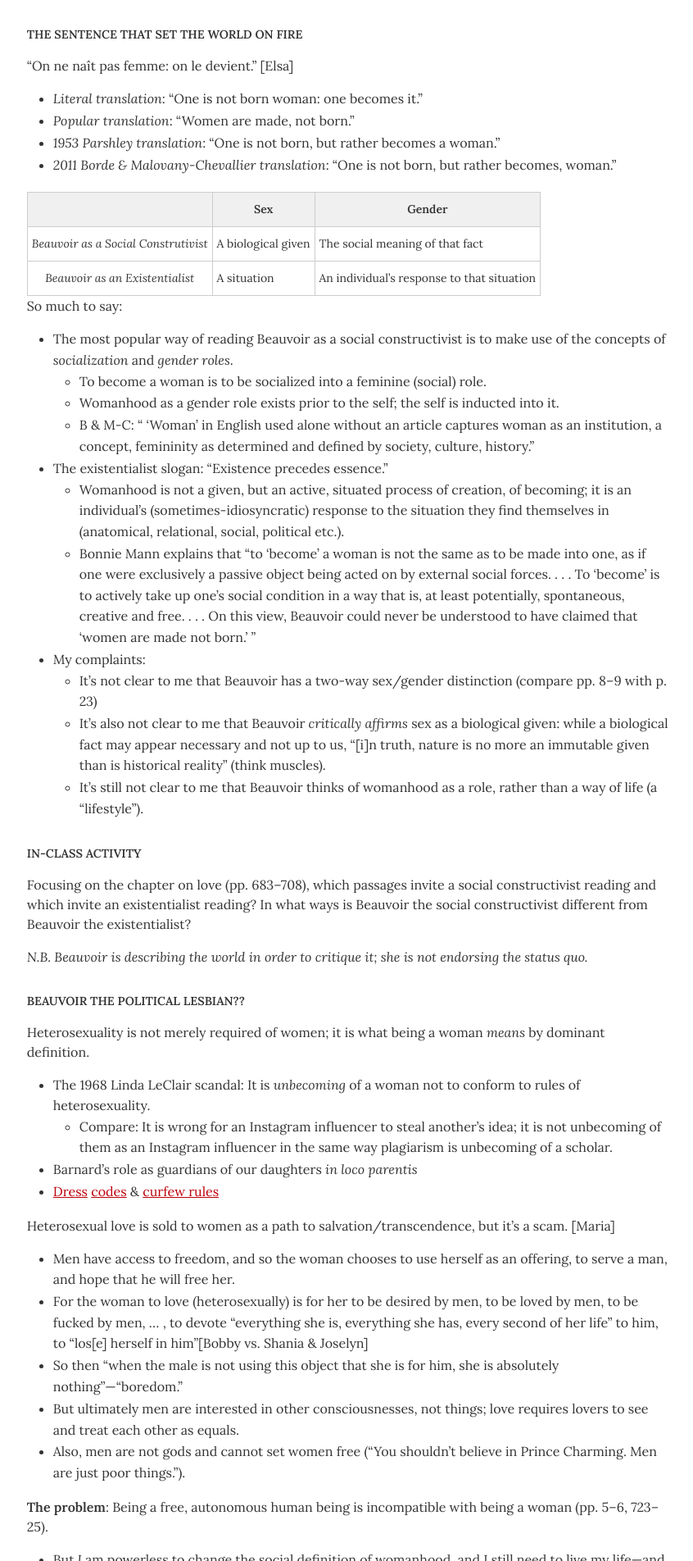
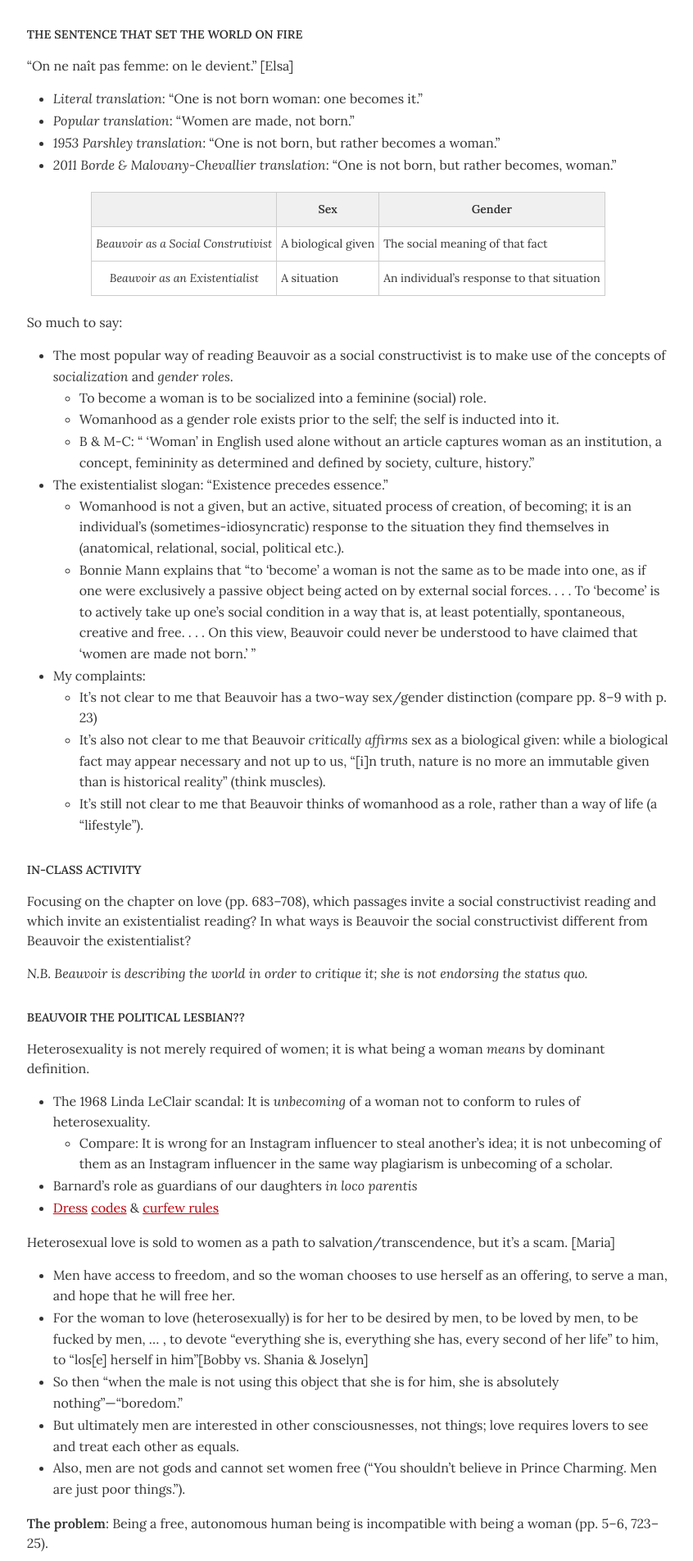
Before and after one commit to dingherself/love-gender-sex, a Jekyll site: the page built from handouts/_posts/2026-03-04-beauvoir-the-second-sex-ii.md, in a window 1280 px wide. Shown: the part 454-2358 px from the top of the page at 82% size, without its empty margins (215-1061 px from the left). Built offline with Jekyll 4.4.1, drawn with Linux system fonts in a browser that asks for light colours.

Commit message:
formatting

```diff
--- a/handouts/_posts/2026-03-04-beauvoir-the-second-sex-ii.md
+++ b/handouts/_posts/2026-03-04-beauvoir-the-second-sex-ii.md
@@ -29,7 +29,9 @@ module: "Gender"
 .tg .tg-buh4{background-color:#f9f9f9;text-align:left;vertical-align:top}
 .tg .tg-0lax{text-align:left;vertical-align:top}
 </style>
-  <table class="tg"><thead>
+  <div class="table-responsive">
+  <center>
+  <table class="tg mb-5"><thead>
     <tr>
       <th class="tg-0lax"></th>
       <th class="tg-baqh"><span style="font-weight:bold">Sex</span></th>
@@ -48,6 +50,8 @@ module: "Gender"
     </tr>
   </tbody>
   </table>
+  </center>
+  </div>
 
 So much to say:
 
```
